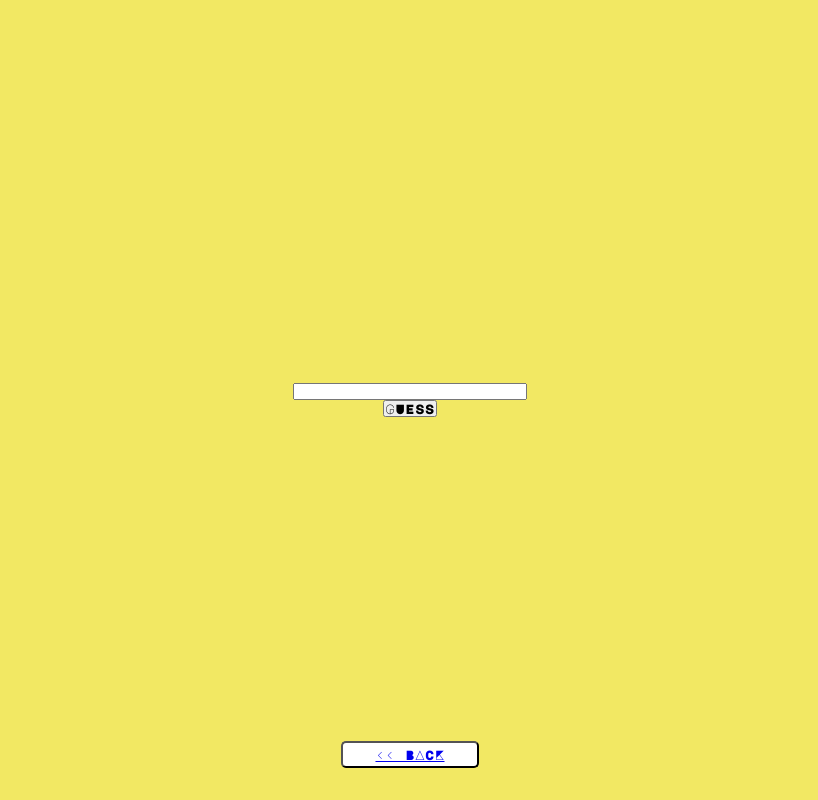
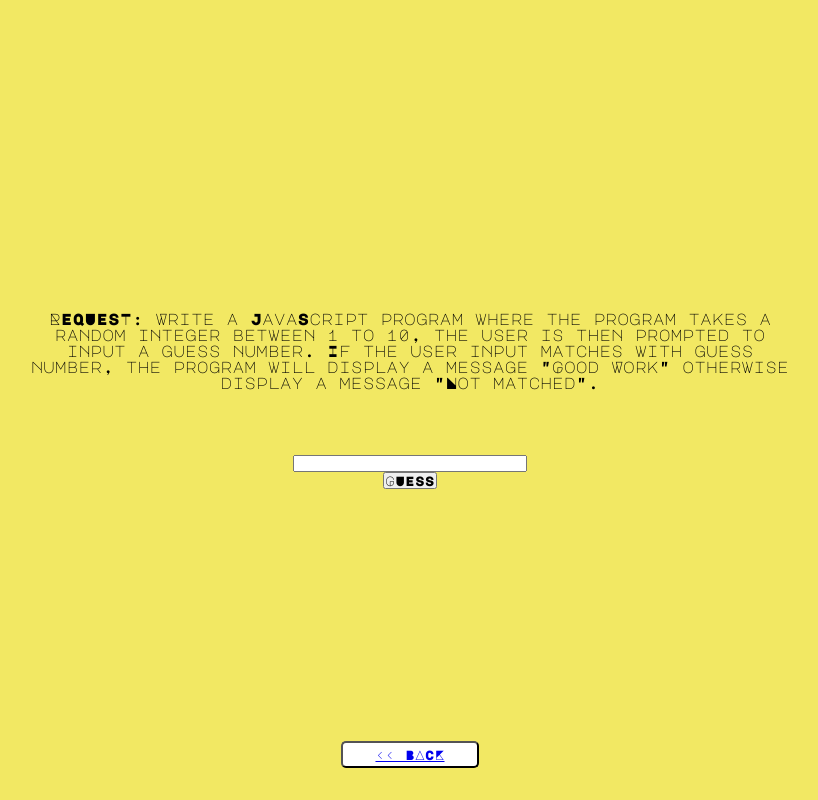
Before and after one commit to Ari-O-Alt/javascript_exercises, a plain HTML site: page pages/guessTheNumber/guessTheNumber.html in a window 1280 px wide. Both pictures are taken after a click on the button "GUESS". Shown: the whole page, without its empty margins (230-1048 px from the left). Drawn offline with Linux system fonts and the light colour scheme.

Commit message:
Added requests for the exercise

```diff
--- a/pages/guessTheNumber/guessTheNumber.css
+++ b/pages/guessTheNumber/guessTheNumber.css
@@ -25,3 +25,8 @@ body {
   background-color: #fff;
   border-radius: 5px;
 }
+
+#request {
+  max-width: 60%;
+  margin-bottom: 4rem;
+}
--- a/pages/guessTheNumber/guessTheNumber.html
+++ b/pages/guessTheNumber/guessTheNumber.html
@@ -9,6 +9,9 @@
 
   <body>
     <div id="app">
+      <div id="request">
+        REQUEST: Write a JavaScript program where the program takes a random integer between 1 to 10, the user is then prompted to input a guess number. If the user input matches with guess number, the program will display a message "Good Work" otherwise display a message "Not matched".
+      </div>
       <input id="userInput" type="text" />
       <button id="button">GUESS</button>
 
--- a/pages/guessTheNumber/guessTheNumber.js
+++ b/pages/guessTheNumber/guessTheNumber.js
@@ -8,17 +8,17 @@ console.log(max);
 const answer = 8;
 console.log(answer);
 
-const button = document.getElementById("button");
+const button = document.getElementById('button');
 
 const printInput = () => {
-  const input = document.getElementById("userInput").value;
+  let input = document.getElementById('userInput').value;
   const userInput = parseInt(input, 10);
   console.log(userInput);
 
   let userAnswer;
 
   if (userInput === answer) {
-    console.log("The answer is correct");
+    console.log('The answer is correct');
     userAnswer = userInput;
   } else if (userInput < answer) {
     console.log(`The correct number is bigger than ${userInput}`);
@@ -29,8 +29,8 @@ const printInput = () => {
     max = userInput - 1;
     console.log(`The correct answer is between ${min} and ${max}`);
   }
-
+  document.getElementById('userInput').value = ' ';
   return userAnswer;
 };
 
-button.addEventListener("click", printInput);
+button.addEventListener('click', printInput);
```
